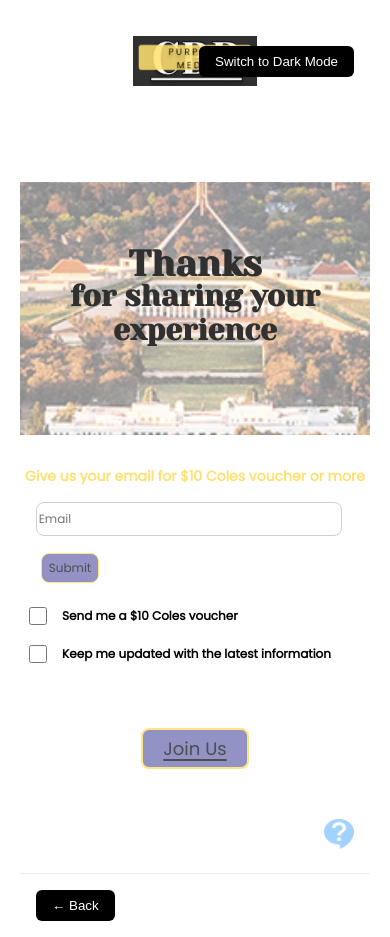
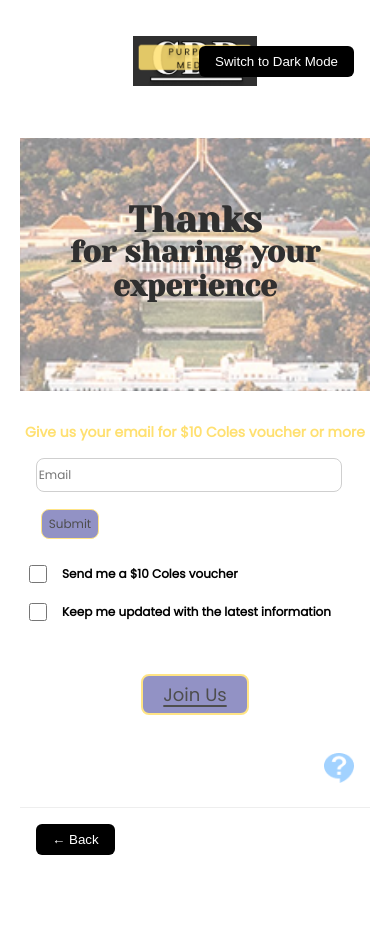
Before and after one commit to CoDesign-Compass/CoDesign-Project, a React (Create React App) app in the folder frontend/: page /thankyou in a window 390 px wide. After the commit the page ends 884 px from the top, so only its background shows below. Built offline with nearby package versions, Linux system fonts and the light colour scheme.

Commit message:
Adjust margins for better mobile responsiveness

```diff
--- a/frontend/src/pages/ThankYouPage.jsx
+++ b/frontend/src/pages/ThankYouPage.jsx
@@ -47,7 +47,11 @@ export default function ThankPage() {
       }}
     >
       <section
-        style={{ margin: "40px auto", display: "grid", placeItems: "center" }}
+        style={{
+          margin: "clamp(18px, 4vw, 40px)",
+          display: "grid",
+          placeItems: "center",
+        }}
       ></section>
 
       {/* 1) banner + Title */}
@@ -207,7 +211,11 @@ export default function ThankPage() {
 
         <div
           className="checkBox"
-          style={{ marginTop: "", display: "grid", gap: 14 }}
+          style={{
+            marginTop: "clamp(18px, 3vw, 30px)",
+            display: "grid",
+            gap: 14,
+          }}
         >
           <label style={{ display: "flex", alignItems: "center", gap: 12 }}>
             <input
@@ -262,7 +270,11 @@ export default function ThankPage() {
       {/* 3) Join button block */}
       <section
         className="join-button"
-        style={{ margin: "30px auto", display: "grid", placeItems: "center" }}
+        style={{
+          margin: "clamp(18px, 3vw, 30px)",
+          display: "grid",
+          placeItems: "center",
+        }}
       >
         <button
           /*onClick change colour*/
--- a/frontend/src/pages/WelcomePage.jsx
+++ b/frontend/src/pages/WelcomePage.jsx
@@ -36,7 +36,11 @@ export default function WelcomePage() {
       }}
     >
       <section
-        style={{ margin: "40px auto", display: "grid", placeItems: "center" }}
+        style={{
+          margin: "clamp(18px, 4vw, 40px)",
+          display: "grid",
+          placeItems: "center",
+        }}
       ></section>
 
       {/* 1) banner + Title */}
```
